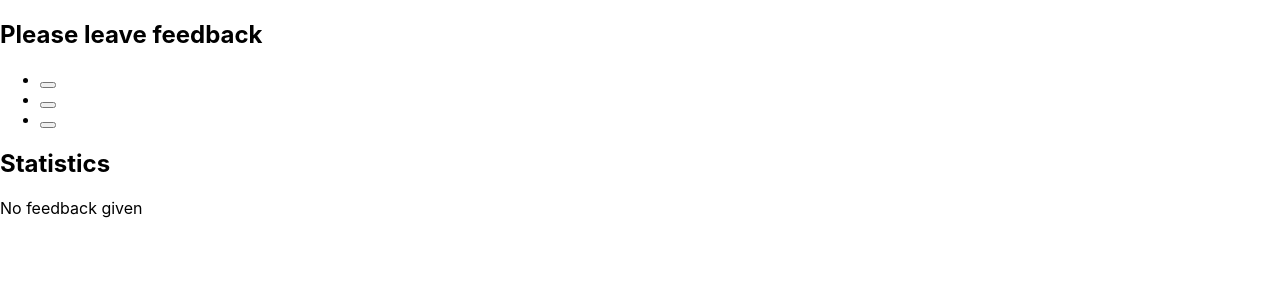
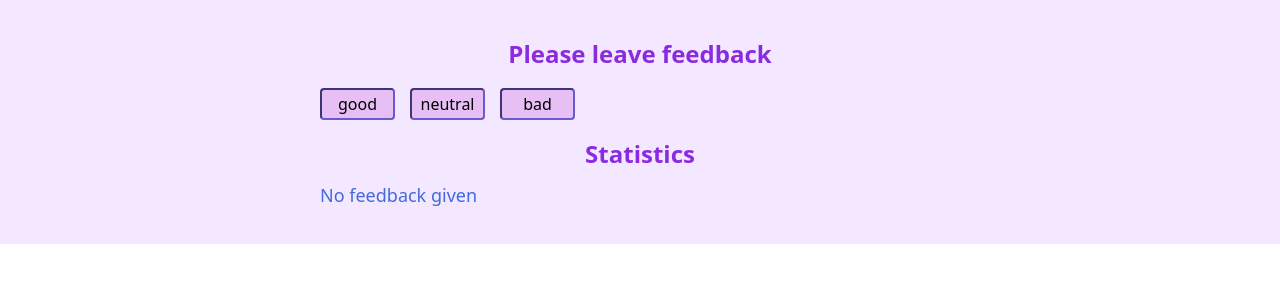
Before and after one commit to Oksina/goit-react-hw-02-feedback, a React (Create React App) app: page / in a window 1280 px wide. Shown: the top 300 px of the page. Built offline with nearby package versions, Linux system fonts and the light colour scheme.

Commit message:
added styles

```diff
--- a/src/App.css
+++ b/src/App.css
@@ -1,3 +1,13 @@
 .App {
     text-align: center;
 }
+ul {
+    list-style: none;
+    margin: 0;
+    padding: 0;
+}
+
+h1,
+h2 {
+    text-align: center;
+}
--- a/src/App.js
+++ b/src/App.js
@@ -1,9 +1,12 @@
 import React, { Component } from 'react';
+
 import Section from './components/Section/Section';
 import FeedbackOptions from './components/FeedbackOptions/FeedbackOptions';
 import Statistics from './components/Statistics/Statistics';
 import Notification from './components/Notification/Notification';
+
 import './index.css';
+import './App.css';
 
 class App extends Component {
     state = {
@@ -19,9 +22,11 @@ class App extends Component {
             };
         });
     };
+
     countTotalFeedback = () => {
         const { good, neutral, bad } = this.state;
         const total = good + neutral + bad;
+
         return total;
     };
 
@@ -31,15 +36,17 @@ class App extends Component {
 
         return totalFeedback === 0 ? 0 : Math.round(positive);
     };
+
     render() {
         const { good, neutral, bad } = this.state;
         const totalFeedback = this.countTotalFeedback();
+        const { handleCountFeedback } = this;
         return (
-            <div>
+            <div className="main">
                 <Section title="Please leave feedback">
                     <FeedbackOptions
                         options={this.state}
-                        onLeaveFeedback={this.handleCountFeedback}
+                        onLeaveFeedback={handleCountFeedback}
                     />
                 </Section>
                 <Section title="Statistics">
@@ -52,7 +59,7 @@ class App extends Component {
                             positivePercentage={this.countPositiveFeedbackPercentage()}
                         />
                     ) : (
-                        <Notification />
+                        <Notification message="No feedback given" />
                     )}
                 </Section>
             </div>
--- a/src/components/FeedbackOptions/FeedbackOptions.js
+++ b/src/components/FeedbackOptions/FeedbackOptions.js
@@ -1,18 +1,22 @@
 import React from 'react';
 import PropTypes from 'prop-types';
+import s from './FeedbackOptions.module.css';
 
 const FeedbackOptions = ({ options, onLeaveFeedback }) => {
     const optionsKeys = Object.keys(options);
     return (
-        <ul>
+        <ul className={s.list}>
             {optionsKeys.map(option => {
                 return (
-                    <li key={option}>
+                    <li key={option} className={s.item}>
                         <button
                             type="button"
                             name={option}
                             onClick={() => onLeaveFeedback({ option })}
-                        ></button>
+                            className={s.button}
+                        >
+                            {option}
+                        </button>
                     </li>
                 );
             })}
--- /dev/null
+++ b/src/components/FeedbackOptions/FeedbackOptions.module.css
@@ -0,0 +1,28 @@
+.list {
+    display: inline-flex;
+    justify-items: center;
+    padding: 0;
+    margin: 0;
+}
+.item {
+    display: inline-flex;
+    margin-top: 20px;
+    margin-right: 15px;
+    padding: 0;
+}
+.item:hover {
+    cursor: initial;
+    transform: scale(1.1, 1.1);
+    transition: transform 250ms cubic-bezier(0.4, 0, 0.2, 1);
+
+    color: slateblue;
+}
+.button {
+    background-color: rgb(231, 191, 245);
+    padding: 5px;
+    width: 75px;
+    font-size: 16px;
+    color: black;
+    border: 2px inset slateblue;
+    border-radius: 4px;
+}
--- a/src/components/Notification/Notification.js
+++ b/src/components/Notification/Notification.js
@@ -1,5 +1,8 @@
 import React from 'react';
+import s from './Notification.module.css';
 
-const Notification = () => <p>No feedback given</p>;
+const Notification = ({ message }) => (
+    <p className={s.notification}>{message}</p>
+);
 
 export default Notification;
--- /dev/null
+++ b/src/components/Notification/Notification.module.css
@@ -0,0 +1,4 @@
+.notification {
+    font-size: 18px;
+    color: royalblue;
+}
--- a/src/components/Section/Section.js
+++ b/src/components/Section/Section.js
@@ -1,9 +1,10 @@
 import React from 'react';
+import s from './Section.module.css';
 
 const Section = ({ title, children }) => {
     return (
-        <section>
-            <h2>{title}</h2>
+        <section className={s.section}>
+            <h2 className={s.title}>{title}</h2>
             {children}
         </section>
     );
--- /dev/null
+++ b/src/components/Section/Section.module.css
@@ -0,0 +1,9 @@
+.section {
+    margin-bottom: 0;
+    width: 50%;
+    display: block;
+}
+.title {
+    color: blueviolet;
+    margin-bottom: 0;
+}
--- a/src/components/Statistics/Statistics.js
+++ b/src/components/Statistics/Statistics.js
@@ -1,9 +1,10 @@
 import React from 'react';
 import PropTypes from 'prop-types';
+import s from './Statistics.module.css';
 
 const Statistics = ({ good, neutral, bad, total, positivePercentage }) => {
     return (
-        <ul>
+        <ul className={s.list}>
             <li key="good">
                 <p>Good: {good}</p>
             </li>
--- /dev/null
+++ b/src/components/Statistics/Statistics.module.css
@@ -0,0 +1,4 @@
+.list {
+    padding: 10px;
+    justify-content: center;
+}
--- a/src/index.css
+++ b/src/index.css
@@ -5,9 +5,22 @@ body {
         'Helvetica Neue', sans-serif;
     -webkit-font-smoothing: antialiased;
     -moz-osx-font-smoothing: grayscale;
+    margin-left: auto;
+    margin-right: auto;
 }
 
 code {
     font-family: source-code-pro, Menlo, Monaco, Consolas, 'Courier New',
         monospace;
 }
+
+* {
+    box-sizing: border-box;
+    margin-left: auto;
+    margin-right: auto;
+}
+.main {
+    background-color: rgb(243, 232, 255);
+    padding-top: 20px;
+    padding-bottom: 20px;
+}
--- a/src/index.js
+++ b/src/index.js
@@ -1,7 +1,7 @@
 import React from 'react';
 import ReactDOM from 'react-dom';
-import './index.css';
 import App from './App';
+import 'modern-normalize/modern-normalize.css';
 
 ReactDOM.render(
     <React.StrictMode>
```
